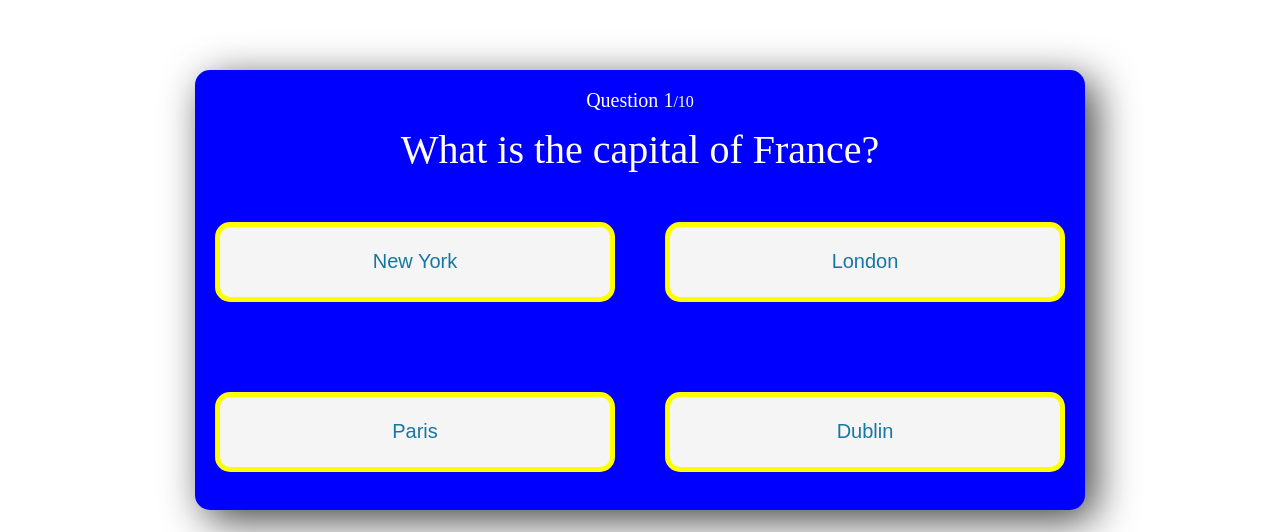
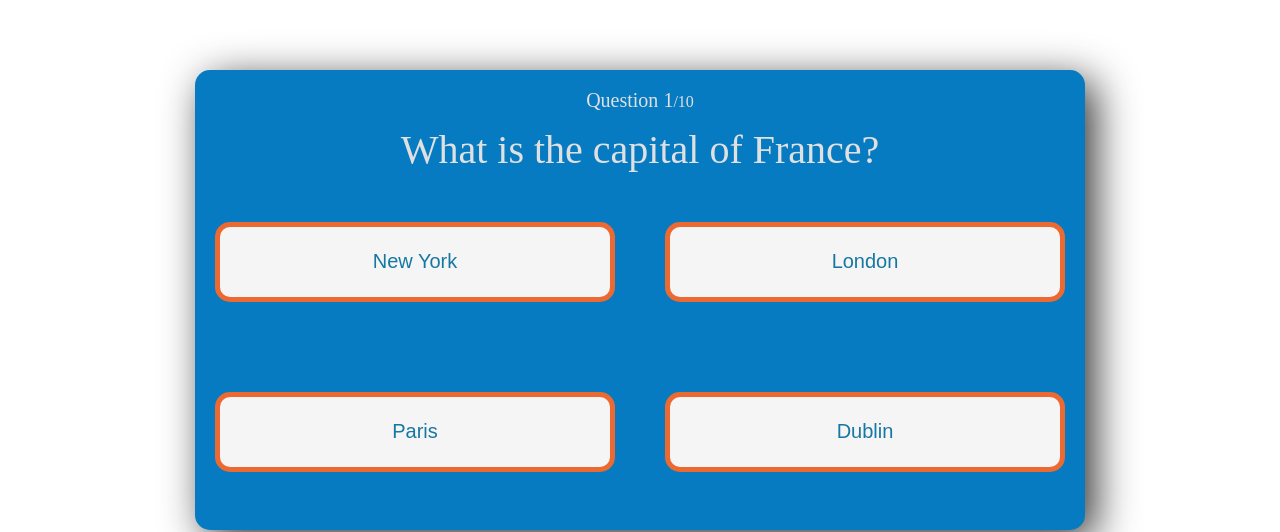
Before and after one commit to WildCodeSchool/tlse0321-js-p2-little-hero-academy, a React (Create React App) app: page /quiz in a window 1280 px wide. Shown: the part 283-815 px from the top of the page. Built offline with nearby package versions, Linux system fonts and the light colour scheme.

Commit message:
derniere modif css

```diff
--- a/src/Styles/Question.css
+++ b/src/Styles/Question.css
@@ -17,19 +17,19 @@
   display: flex;
   flex-direction: column;
   align-items: center;
-  color: #ffffff;
+  color: #E0E0E0;
 }
 
 .question {
-  background-color: blue;
+  background-color: #067BC2;
   width: 850px;
   border-radius: 15px;
   padding: 20px;
-  box-shadow: 10px 10px 42px 0px rgba(0, 0, 0, 0.75);
+  box-shadow: 10px 10px 42px 0px #333333;
   display: flex;
   justify-content: space-evenly;
   margin-top: 5rem;
-  height: 400px;
+  height: 420px;
 }
 
 .score-section {
@@ -38,7 +38,7 @@
   align-items: center;
 }
 
-/* QUESTION/TIMER/LEFT SECTION */
+
 .container {
   display: flex;
   flex-direction: column;
@@ -62,7 +62,7 @@
   font-size: 40px;
 }
 
-/* ANSWERS/RIGHT SECTION */
+
 .answer-section {
   width: 100%;
   display: grid;
@@ -80,7 +80,7 @@ button {
   padding: 35px;
   justify-content: center;
   align-items: center;
-  border: 5px solid yellow;
+  border: 5px solid #EC6A32;
   cursor: pointer;
   height: 50px;
   margin-top: 40px;
@@ -95,5 +95,5 @@ button {
 }
 
 button:hover {
-  border: 5px solid #4a6deb;
+  border: 5px solid #067BC2;
 }
```
